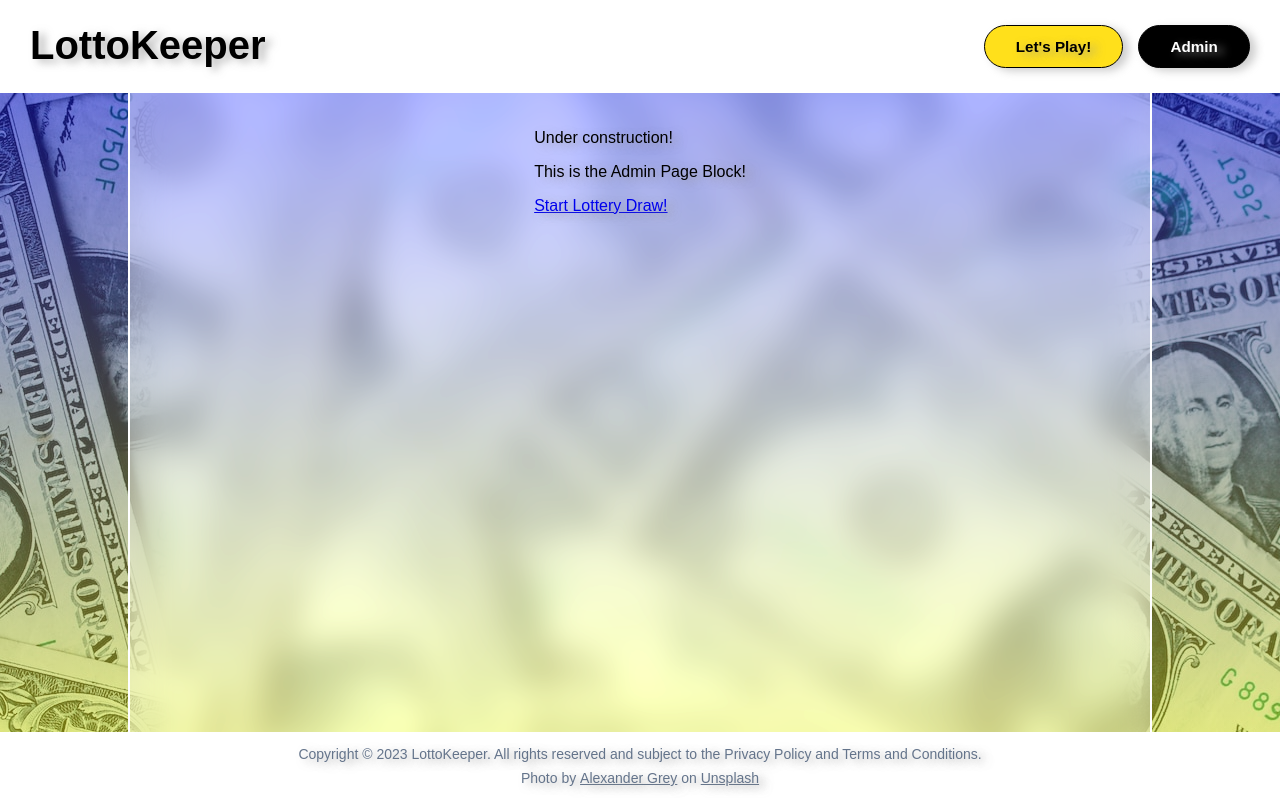
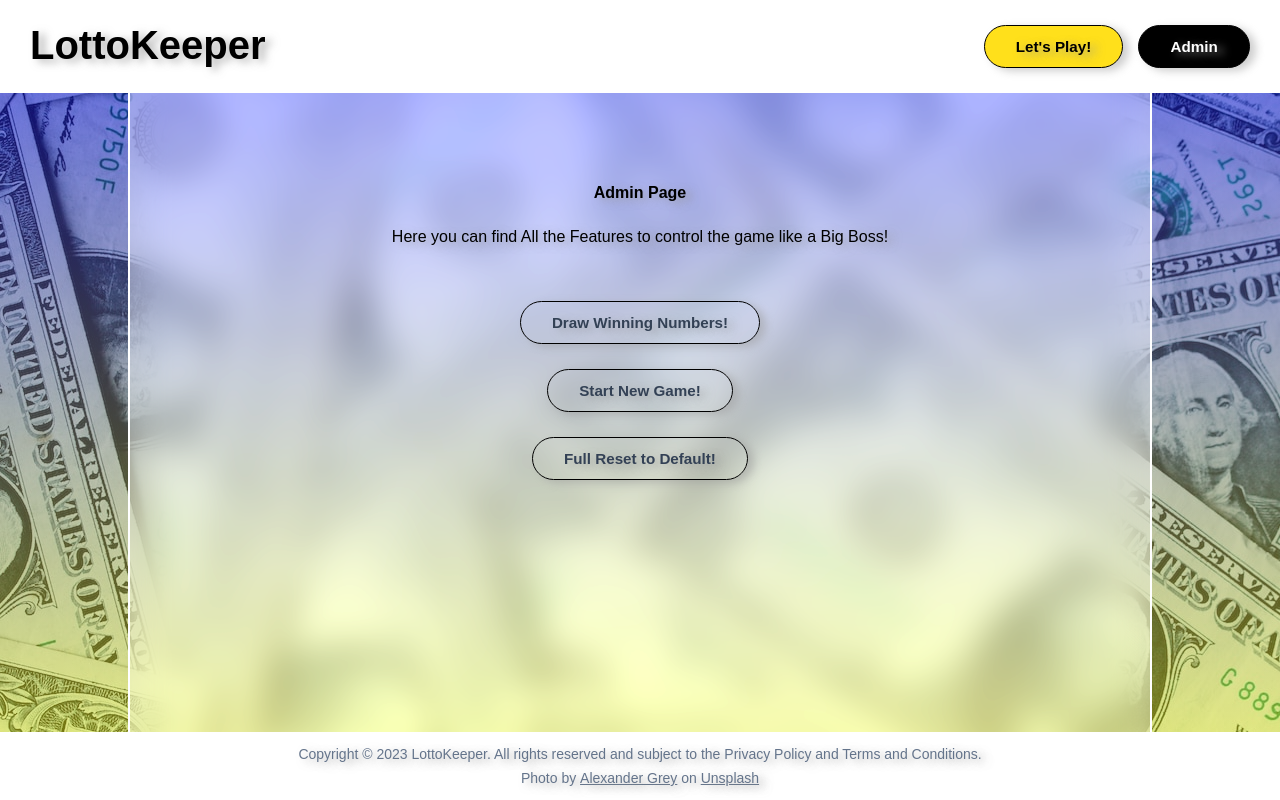
Before and after one commit to Marci101/lottokeeper-app, a React (Vite) app: page /admin in a window 1280 px wide. Built offline with nearby package versions, Linux system fonts and the light colour scheme.

Commit message:
Business logic improved, design refined

```diff
--- a/src/common/features/userBalanceSlice.js
+++ b/src/common/features/userBalanceSlice.js
@@ -1,7 +1,7 @@
 import { createSlice } from '@reduxjs/toolkit';
 
 const initialState = {
-  userBalance: 1000,
+  userBalance: (JSON.parse(localStorage.getItem("balanceOfUser") ?? 10000)),
   enoughBalance: true,
   propagate: true,
 };
@@ -16,6 +16,7 @@ export const userBalanceSlice = createSlice({
     decreaseBalance: (state) => {
       if(state.userBalance >= 500) {
         state.userBalance -= 500;
+        localStorage.setItem('balanceOfUser', JSON.stringify(state.userBalance));
         state.enoughBalance = true;
       } else {
         state.userBalance;
@@ -28,9 +29,13 @@ export const userBalanceSlice = createSlice({
     doNotPropagateTooLowBalance: (state, action) => {
       state.propagate = action.payload;
     },
+    resetBalance: (state) => {
+      localStorage.removeItem("balanceOfUser");
+      state.userBalance = initialState.userBalance;
+    },
   },
 });
 
-export const { increaseBalance, decreaseBalance, enoughBalance, doNotPropagateTooLowBalance } = userBalanceSlice.actions;
+export const { increaseBalance, decreaseBalance, enoughBalance, doNotPropagateTooLowBalance, resetBalance } = userBalanceSlice.actions;
 
 export default userBalanceSlice.reducer;
--- a/src/common/features/userNameSlice.js
+++ b/src/common/features/userNameSlice.js
@@ -1,7 +1,7 @@
 import { createSlice } from '@reduxjs/toolkit';
 
 const initialState = {
-  userName: "",
+  userName: (JSON.parse(localStorage.getItem("nameOfUser")) ?? ""),
 };
 
 export const userNameSlice = createSlice({
@@ -10,10 +10,14 @@ export const userNameSlice = createSlice({
   reducers: {
     enterUserName: (state, action) => {
       state.userName = action.payload;
+    },
+    resetUserName: (state) => {
+      localStorage.removeItem("nameOfUser");
+      state.userName = initialState.userName;
     }
   },
 });
 
-export const { enterUserName } = userNameSlice.actions;
+export const { enterUserName, resetUserName } = userNameSlice.actions;
 
 export default userNameSlice.reducer;
--- a/src/common/features/userNumbersSlice.js
+++ b/src/common/features/userNumbersSlice.js
@@ -16,10 +16,13 @@ export const userNumbersSlice = createSlice({
           action.payload
         ]
       }
+    },
+    resetAllUserNums: (state) => {
+      state.userNumbers = initialState.userNumbers;
     }
   },
 });
 
-export const { yourUserNums } = userNumbersSlice.actions;
+export const { yourUserNums, resetAllUserNums } = userNumbersSlice.actions;
 
 export default userNumbersSlice.reducer;
--- a/src/ui/components/button/buttonRounded.css
+++ b/src/ui/components/button/buttonRounded.css
@@ -3,13 +3,15 @@
   max-width: fit-content;
   padding: 0.75rem 1.95rem;
   border: 1px solid #000000;
-  border-radius: 26px;
+  border-radius: 50px;
   font-size: 0.95rem;
   font-weight: bold;
   color: #334155;
+  text-align: center;
   text-decoration: none;
   white-space: nowrap;
   box-shadow: 6px 3px 8px #9797977a;
+  white-space: break-spaces;
   -webkit-tap-highlight-color: transparent;
 }
 
--- a/src/ui/components/form/FormYourName.jsx
+++ b/src/ui/components/form/FormYourName.jsx
@@ -18,6 +18,7 @@ export default function FormYourName(props) {
     e.preventDefault();
     dispatch(enterUserName(userName));
     dispatch(showModal({isOpen: false, message: "", withInputField: false}));
+    localStorage.setItem('nameOfUser', JSON.stringify(userName));
   };
 
   return (
--- a/src/ui/pages/admin/AdminPage.jsx
+++ b/src/ui/pages/admin/AdminPage.jsx
@@ -1,16 +1,44 @@
-import { Link } from "react-router-dom";
+import { useDispatch } from 'react-redux';
+import { resetAllUserNums } from '../../../common/features/userNumbersSlice';
+import { resetUserName } from "../../../common/features/userNameSlice";
+import { resetBalance } from "../../../common/features/userBalanceSlice";
+import ButtonRounded from "../../components/button/ButtonRounded";
 import "./adminPage.css";
 
 export default function AdminPage() {
+  const dispatch = useDispatch();
+
+  const clickHandlerNewGame = () => {
+    dispatch(resetAllUserNums());
+  }
+
+  const clickHandlerResetAll = () => {
+    dispatch(resetAllUserNums());
+    dispatch(resetUserName());
+    dispatch(resetBalance());
+  }
+
   return (
     <div id="admin-page">
-      <p>Under construction!</p>
-      <p>This is the Admin Page Block!</p>
-      <div>
-        <Link to="lottery-draw">
-          Start Lottery Draw!
-        </Link>
-      </div>
+      <section id="admin-page-hint">
+        <p>Admin Page</p>
+        <p>Here you can find All the Features to control the game like a Big Boss!</p>
+      </section>
+      <section className="reset-buttons">
+        <ul>
+          <ButtonRounded buttonText="Draw Winning Numbers!" link="lottery-draw" />
+        </ul>
+      </section>
+      <section className="reset-buttons">
+        <ul onClick={clickHandlerNewGame}>
+          <ButtonRounded buttonText="Start New Game!" link="#" />
+        </ul>
+      </section>
+      <section className="reset-buttons">
+        <ul onClick={clickHandlerResetAll}>
+          <ButtonRounded buttonText="Full Reset to Default!" link="/" />
+        </ul>
+      </section>
     </div>
   );
 }
--- a/src/ui/pages/admin/adminPage.css
+++ b/src/ui/pages/admin/adminPage.css
@@ -1,3 +1,55 @@
 #admin-page {
+  display: flex;
+  flex-direction: column;
+  align-items: center;
+  gap: 18px;
+  width: 100%;
   padding: 20px 5px 0;
 }
+
+#admin-page #admin-page-hint {
+  text-align: center;
+}
+
+#admin-page #admin-page-hint p {
+  margin-bottom: 0;
+}
+
+#admin-page #admin-page-hint p:first-child {
+  font-weight: 900;
+}
+
+#admin-page #admin-page-hint p:nth-child(2) {
+  padding: 0 10px;
+}
+
+#admin-page section {
+  display: flex;
+  flex-direction: column;
+  align-items: center;
+}
+
+#admin-page .reset-buttons ul {
+  display: flex;
+  flex-direction: column;
+  align-items: center;
+  gap: 18px;
+  margin: 0;
+  padding: 0;
+  list-style: none;
+}
+
+@media only screen and (min-width: 610px) {
+  #admin-page {
+    gap: 25px;
+    padding: 75px 5px 0;
+  }
+
+  #admin-page #admin-page-hint p:first-child {
+    margin-bottom: 10px;
+  }
+
+  #admin-page .reset-buttons:nth-child(2) {
+    margin-top: 30px;
+  }
+}
--- a/src/ui/pages/lottery/LotteryGame.jsx
+++ b/src/ui/pages/lottery/LotteryGame.jsx
@@ -1,10 +1,14 @@
+import ButtonRounded from "../../components/button/ButtonRounded";
 import "./lotteryGame.css";
 
 export default function LotteryGame() {
   return (
     <div id="lottery-game">
-      <p>Under construction!</p>
-      <p>This is Lottery Game Block!</p>
+      <p>Lottery Game Block</p>
+      <p>Under Construction! Coming soon!</p>
+      <ul className="button-back">
+        <ButtonRounded buttonText='Back' link='/admin' />
+      </ul>
     </div>
   );
 }
--- a/src/ui/pages/lottery/lotteryGame.css
+++ b/src/ui/pages/lottery/lotteryGame.css
@@ -1,3 +1,25 @@
 #lottery-game {
+  display: flex;
+  flex-direction: column;
   padding: 20px 5px 0;
+  text-align: center
 }
+
+#lottery-game .button-back {
+  display: flex;
+  flex-direction: column;
+  align-items: center;
+  margin: 35px 0;
+  padding: 0;
+  list-style: none;
+}
+
+#lottery-game p:first-child {
+  font-weight: 900;
+}
+
+@media only screen and (min-width: 610px) {
+  #lottery-game {
+    padding: 75px 5px 0;
+  }
+}
--- a/src/ui/pages/user/UserPage.jsx
+++ b/src/ui/pages/user/UserPage.jsx
@@ -30,7 +30,7 @@ export default function UserPage() {
           <p>Let&apos;s go,&nbsp;</p>
           <p id="nickname">{userName ? `${userName}!` : "Fortune Hunter!"}</p>
         </div>
-        <p>Guess the winning numbers!</p>
+        <p>Guess the Winning Numbers!</p>
         <p>Choose from <span>1</span> to <span>39</span>!</p>
         <GenerateNums />
       </section>
```
